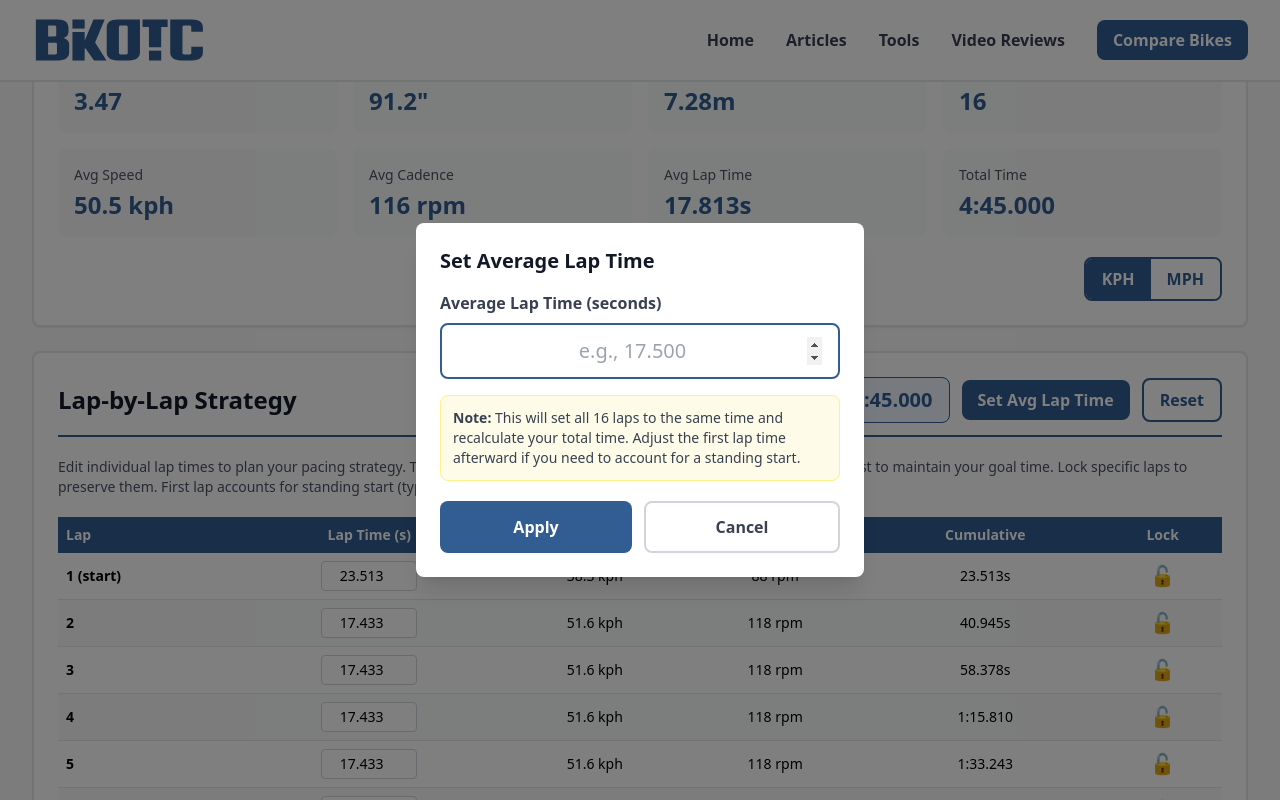
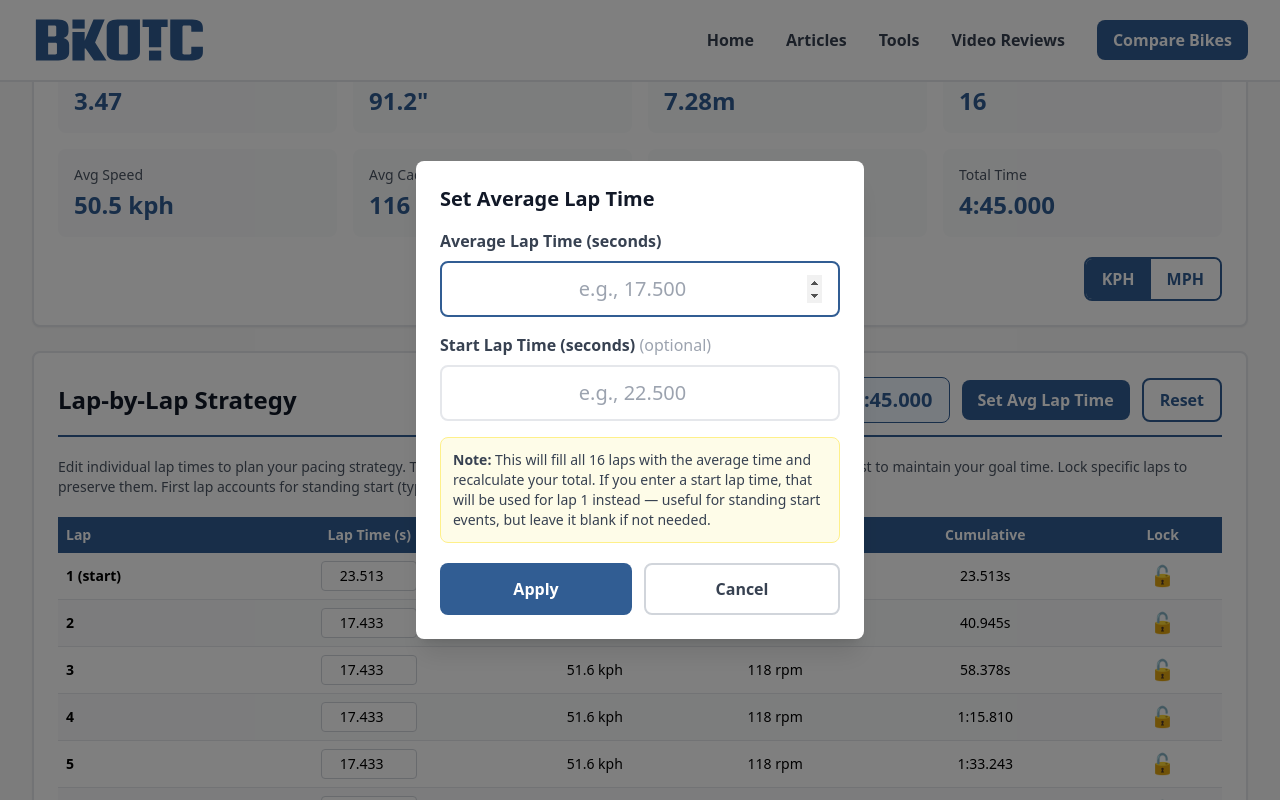
Before and after one commit to maccavamzoo/bikotic-genesis, a Next.js app: page /tools/track-cycling-calculator in a window 1280 px wide. Both pictures are taken after a click on the button "Set Avg Lap Time". Shown: the part 1131-1931 px from the top of the page. Built offline with nearby package versions, Linux system fonts and the light colour scheme.

Commit message:
Update page.tsx

```diff
--- a/app/tools/track-cycling-calculator/page.tsx
+++ b/app/tools/track-cycling-calculator/page.tsx
@@ -19,6 +19,7 @@ export default function TrackCyclingCalculator() {
   const [formattedTimeInput, setFormattedTimeInput] = useState('')
   const [showAvgLapModal, setShowAvgLapModal] = useState(false)
   const [avgLapTimeInput, setAvgLapTimeInput] = useState('')
+  const [startLapTimeInput, setStartLapTimeInput] = useState('')
 
   // Update formatted time input when targetTime changes externally
   useEffect(() => {
@@ -201,20 +202,26 @@ export default function TrackCyclingCalculator() {
       return
     }
 
-    // Fill all laps with the average time
+    const startTime = startLapTimeInput !== '' ? parseFloat(startLapTimeInput) : null
+
+    // Fill all laps with the average time, override first lap if start time provided
     const newLapTimes = new Array(totalLaps).fill(avgTime)
+    if (startTime !== null && !isNaN(startTime) && startTime > 0) {
+      newLapTimes[0] = startTime
+    }
     setLapTimes(newLapTimes)
 
-    // Calculate new total time
-    const newTotalTime = avgTime * totalLaps
+    // Calculate new total time from the actual lap times
+    const newTotalTime = newLapTimes.reduce((sum, t) => sum + t, 0)
     setTargetTime(newTotalTime)
 
     // Clear all locks
     setLapLocks(new Array(totalLaps).fill(false))
 
-    // Close modal and reset input
+    // Close modal and reset inputs
     setShowAvgLapModal(false)
     setAvgLapTimeInput('')
+    setStartLapTimeInput('')
     setShouldRegenerateLaps(false)
   }
 
@@ -695,10 +702,26 @@ export default function TrackCyclingCalculator() {
               />
             </div>
 
+            <div className="mb-4">
+              <label htmlFor="startLapTime" className="block mb-2 text-gray-700 font-semibold">
+                Start Lap Time (seconds) <span className="text-gray-400 font-normal">(optional)</span>
+              </label>
+              <input
+                type="number"
+                id="startLapTime"
+                value={startLapTimeInput}
+                onChange={(e) => setStartLapTimeInput(e.target.value)}
+                placeholder="e.g., 22.500"
+                step="0.001"
+                min="5"
+                className="w-full px-4 py-3 border-2 border-gray-200 rounded-lg focus:border-bikotic-blue focus:outline-none text-center text-xl"
+              />
+            </div>
+
             <div className="mb-5 p-3 bg-yellow-50 border border-yellow-200 rounded-lg">
               <p className="text-sm text-gray-700">
-                <strong>Note:</strong> This will set all {totalLaps} laps to the same time and recalculate your total time.
-                Adjust the first lap time afterward if you need to account for a standing start.
+                <strong>Note:</strong> This will fill all {totalLaps} laps with the average time and recalculate your total.
+                If you enter a start lap time, that will be used for lap 1 instead — useful for standing start events, but leave it blank if not needed.
               </p>
             </div>
 
@@ -713,6 +736,7 @@ export default function TrackCyclingCalculator() {
                 onClick={() => {
                   setShowAvgLapModal(false)
                   setAvgLapTimeInput('')
+                  setStartLapTimeInput('')
                 }}
                 className="flex-1 px-4 py-3 border-2 border-gray-300 text-gray-700 rounded-lg font-semibold transition-colors hover:bg-gray-50"
               >
```
